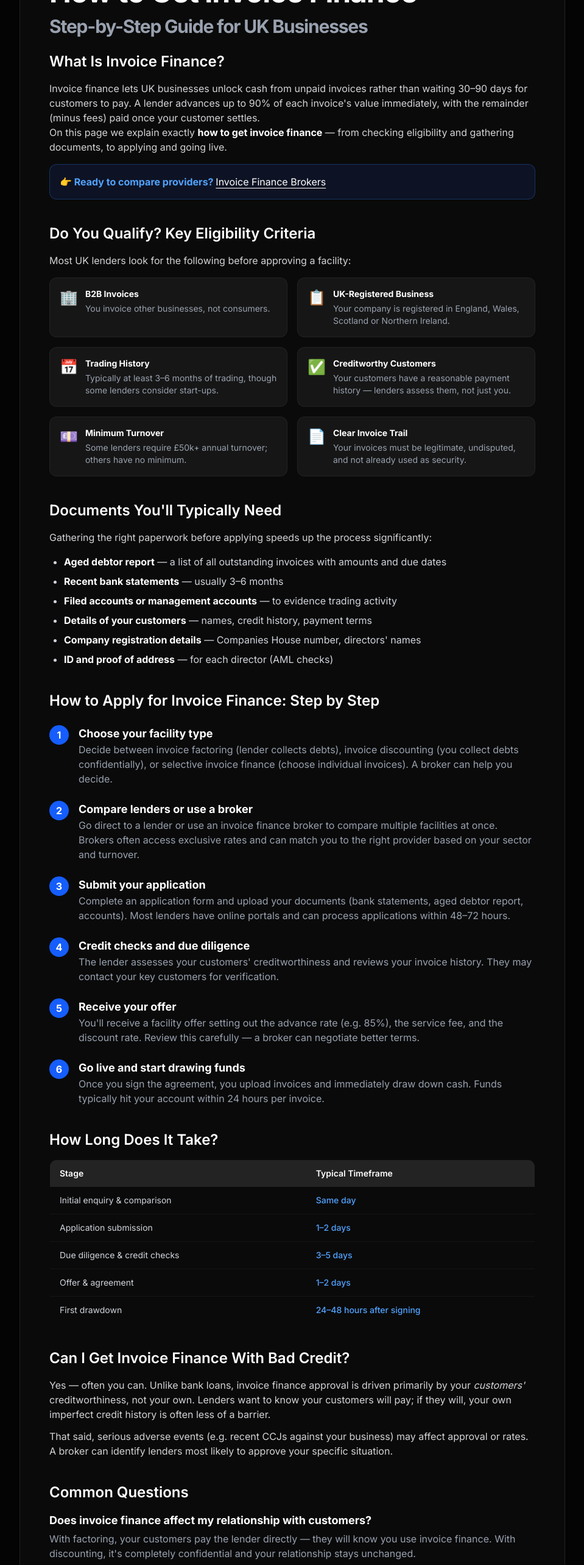
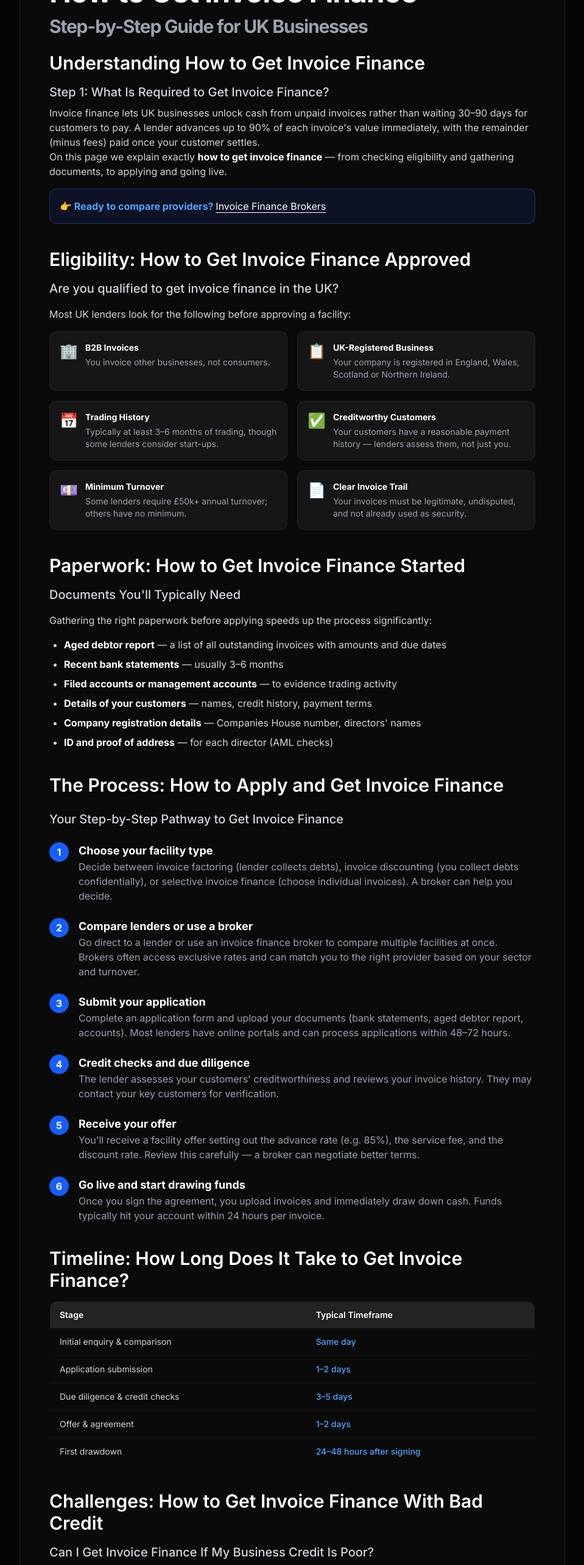
Before and after one commit to infibro/ifb-landing, a Next.js app: page /how-to-get-invoice-finance in a window 1280 px wide. Shown: the part 220-2786 px from the top of the page at 61% size, without its empty margins (160-1119 px from the left). Built offline with nearby package versions, Linux system fonts and the light colour scheme.

Commit message:
feat(seo): optimize headings with targeted keywords for how-to-get-invoice-finance

```diff
--- a/app/how-to-get-invoice-finance/page.tsx
+++ b/app/how-to-get-invoice-finance/page.tsx
@@ -84,7 +84,8 @@ export default function HowToGetInvoiceFinance() {
 
                     {/* Intro */}
                     <section>
-                        <h2 className="text-2xl font-semibold text-white mb-4">What Is Invoice Finance?</h2>
+                        <h2 className="text-3xl font-semibold text-white mb-4">Understanding How to Get Invoice Finance</h2>
+                        <h3 className="text-xl font-medium text-gray-300 mb-2">Step 1: What Is Required to Get Invoice Finance?</h3>
                         <p>
                             Invoice finance lets UK businesses unlock cash from unpaid invoices rather than waiting 30–90 days for customers
                             to pay. A lender advances up to 90% of each invoice's value immediately, with the remainder (minus fees) paid
@@ -104,7 +105,8 @@ export default function HowToGetInvoiceFinance() {
 
                     {/* Eligibility */}
                     <section>
-                        <h2 className="text-2xl font-semibold text-white mb-4">Do You Qualify? Key Eligibility Criteria</h2>
+                        <h2 className="text-3xl font-semibold text-white mb-4">Eligibility: How to Get Invoice Finance Approved</h2>
+                        <h3 className="text-xl font-medium text-gray-300 mb-4">Are you qualified to get invoice finance in the UK?</h3>
                         <p className="mb-4">Most UK lenders look for the following before approving a facility:</p>
                         <div className="grid md:grid-cols-2 gap-4">
                             {[
@@ -118,7 +120,7 @@ export default function HowToGetInvoiceFinance() {
                                 <div key={title} className="flex gap-3 bg-white/5 p-4 rounded-xl border border-white/5">
                                     <span className="text-2xl">{icon}</span>
                                     <div>
-                                        <h3 className="text-white font-bold text-sm mb-1">{title}</h3>
+                                        <h4 className="text-white font-bold text-sm mb-1">{title}</h4>
                                         <p className="text-gray-400 text-sm">{desc}</p>
                                     </div>
                                 </div>
@@ -128,7 +130,8 @@ export default function HowToGetInvoiceFinance() {
 
                     {/* Documents */}
                     <section>
-                        <h2 className="text-2xl font-semibold text-white mb-4">Documents You'll Typically Need</h2>
+                        <h2 className="text-3xl font-semibold text-white mb-4">Paperwork: How to Get Invoice Finance Started</h2>
+                        <h3 className="text-xl font-medium text-gray-300 mb-4">Documents You'll Typically Need</h3>
                         <p className="mb-4">Gathering the right paperwork before applying speeds up the process significantly:</p>
                         <ul className="list-disc pl-6 text-gray-300 space-y-2">
                             <li><strong className="text-white">Aged debtor report</strong> — a list of all outstanding invoices with amounts and due dates</li>
@@ -142,7 +145,8 @@ export default function HowToGetInvoiceFinance() {
 
                     {/* Step-by-step */}
                     <section>
-                        <h2 className="text-2xl font-semibold text-white mb-6">How to Apply for Invoice Finance: Step by Step</h2>
+                        <h2 className="text-3xl font-semibold text-white mb-6">The Process: How to Apply and Get Invoice Finance</h2>
+                        <h3 className="text-xl font-medium text-gray-300 mb-6">Your Step-by-Step Pathway to Get Invoice Finance</h3>
                         <div className="space-y-6">
                             {[
                                 {
@@ -181,7 +185,7 @@ export default function HowToGetInvoiceFinance() {
                                         {step}
                                     </div>
                                     <div>
-                                        <h3 className="text-lg font-bold text-white">{title}</h3>
+                                        <h4 className="text-lg font-bold text-white">{title}</h4>
                                         <p className="text-gray-400">{body}</p>
                                     </div>
                                 </div>
@@ -191,7 +195,7 @@ export default function HowToGetInvoiceFinance() {
 
                     {/* Timeline */}
                     <section>
-                        <h2 className="text-2xl font-semibold text-white mb-4">How Long Does It Take?</h2>
+                        <h2 className="text-3xl font-semibold text-white mb-4">Timeline: How Long Does It Take to Get Invoice Finance?</h2>
                         <div className="overflow-x-auto">
                             <table className="w-full text-sm text-left border border-white/10 rounded-xl overflow-hidden">
                                 <thead className="bg-white/10 text-white">
@@ -220,7 +224,8 @@ export default function HowToGetInvoiceFinance() {
 
                     {/* Bad credit */}
                     <section>
-                        <h2 className="text-2xl font-semibold text-white mb-4">Can I Get Invoice Finance With Bad Credit?</h2>
+                        <h2 className="text-3xl font-semibold text-white mb-4">Challenges: How to Get Invoice Finance With Bad Credit</h2>
+                        <h3 className="text-xl font-medium text-gray-300 mb-3">Can I Get Invoice Finance If My Business Credit Is Poor?</h3>
                         <p className="mb-3">
                             Yes — often you can. Unlike bank loans, invoice finance approval is driven primarily by your <em>customers'</em> creditworthiness,
                             not your own. Lenders want to know your customers will pay; if they will, your own imperfect credit history
@@ -234,7 +239,7 @@ export default function HowToGetInvoiceFinance() {
 
                     {/* FAQ */}
                     <section>
-                        <h2 className="text-2xl font-semibold text-white mb-4">Common Questions</h2>
+                        <h2 className="text-3xl font-semibold text-white mb-4">Common Questions on How to Get Invoice Finance</h2>
                         <div className="space-y-6">
                             {[
                                 {
@@ -255,7 +260,7 @@ export default function HowToGetInvoiceFinance() {
                                 },
                             ].map(({ q, a }) => (
                                 <div key={q}>
-                                    <h3 className="text-lg font-bold text-white">{q}</h3>
+                                    <h4 className="text-lg font-bold text-white">{q}</h4>
                                     <p className="text-gray-400 mt-1">{a}</p>
                                 </div>
                             ))}
@@ -264,7 +269,8 @@ export default function HowToGetInvoiceFinance() {
 
                     {/* CTA */}
                     <section className="bg-white/5 border border-white/10 rounded-xl p-6 text-center">
-                        <h2 className="text-2xl font-semibold text-white mb-4">Find the Right Invoice Finance Facility Today</h2>
+                        <h2 className="text-3xl font-semibold text-white mb-4">Ready to Get Invoice Finance?</h2>
+                        <h5 className="text-lg font-medium text-gray-200 mb-4">Find the Right Invoice Finance Facility Today</h5>
                         <p className="text-gray-300 mb-6 max-w-lg mx-auto">
                             An independent broker compares the whole market, negotiates rates on your behalf, and matches you to the lender
                             best suited to your sector and turnover — at no cost to you.
```
